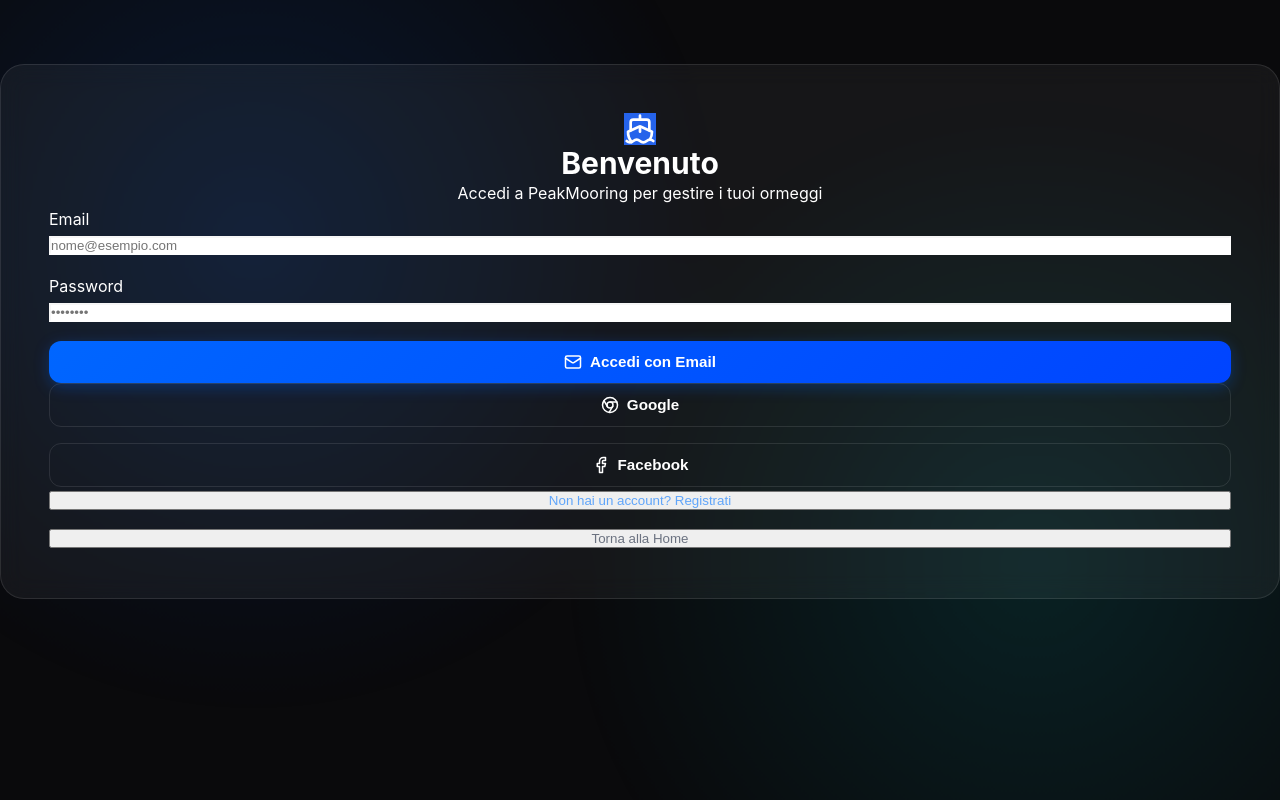
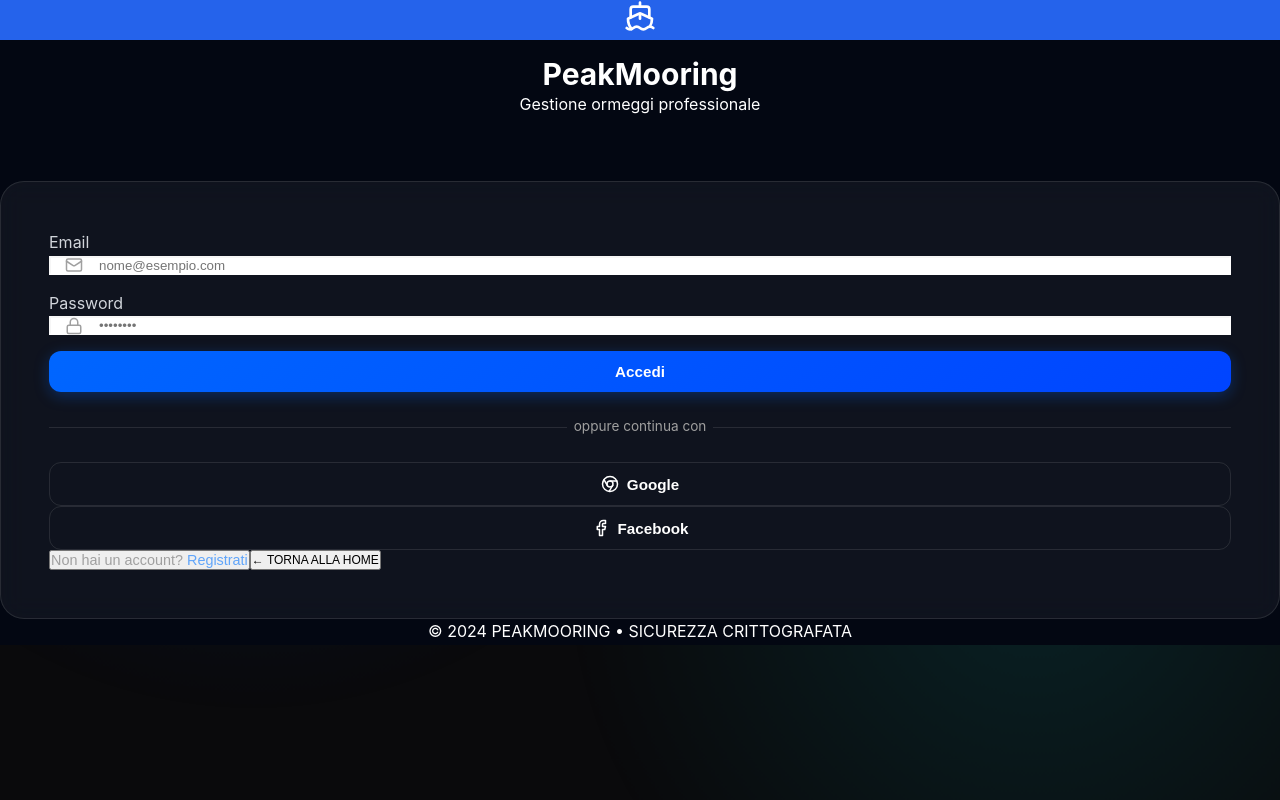
Before and after one commit to PZero/PeakMooring, a React (Vite) app: page / in a window 1280 px wide. Both pictures are taken after a click on the button "Accedi". Built offline with nearby package versions, Linux system fonts and the light colour scheme; no server answers.

Commit message:
Redesign login page UI

```diff
--- a/src/components/Auth.tsx
+++ b/src/components/Auth.tsx
@@ -1,6 +1,6 @@
 import * as React from 'react';
 import { supabase } from '../lib/supabase';
-import { Ship, Mail, Facebook, Chrome } from 'lucide-react';
+import { Ship, Mail, Facebook, Chrome, Lock } from 'lucide-react';
 
 function Auth({ onBack }: { onBack: () => void }) {
   const [email, setEmail] = React.useState('');
@@ -32,85 +32,105 @@
   };
 
   return (
-    <div className="min-h-screen flex items-center justify-center p-4">
-      <div className="gradient-bg" />
-      <div className="glass-card w-full max-w-md p-8">
-        <div className="flex justify-center mb-8">
-          <div className="w-16 h-16 bg-blue-600 rounded-2xl flex items-center justify-center shadow-lg transform rotate-3">
+    <div className="min-h-screen flex items-center justify-center p-4 bg-gray-950 bg-opacity-50">
+      <div className="gradient-bg opacity-50" />
+
+      <div className="w-full max-w-[400px]">
+        {/* Logo/Header */}
+        <div className="text-center mb-8">
+          <div className="inline-flex items-center justify-center w-16 h-16 bg-blue-600 rounded-2xl shadow-xl shadow-blue-500/20 mb-4 transform -rotate-3 hover:rotate-0 transition-transform duration-300">
             <Ship className="text-white" size={32} />
           </div>
+          <h2 className="text-3xl font-bold tracking-tight text-white">PeakMooring</h2>
+          <p className="text-gray-400 mt-2">Gestione ormeggi professionale</p>
         </div>
 
-        <h2 className="text-3xl font-bold text-center mb-2">Benvenuto</h2>
-        <p className="text-gray-400 text-center mb-8">Accedi a PeakMooring per gestire i tuoi ormeggi</p>
-
+        <div className="glass-card !p-8 !mt-0 shadow-2xl border-white/5">
           {message && (
-          <div className={`p-4 rounded-lg mb-6 ${message.type === 'error' ? 'bg-red-500/20 text-red-300' : 'bg-green-500/20 text-green-300'}`}>
+            <div className={`p-4 rounded-xl mb-6 text-sm flex items-center gap-3 animate-in fade-in slide-in-from-top-2 duration-300 ${
+              message.type === 'error' ? 'bg-red-500/10 text-red-400 border border-red-500/20' : 'bg-green-500/10 text-green-400 border border-green-500/20'
+            }`}>
+              <div className={`w-1.5 h-1.5 rounded-full shrink-0 ${message.type === 'error' ? 'bg-red-500' : 'bg-green-500'}`} />
               {message.text}
             </div>
           )}
 
           <form onSubmit={handleEmailLogin} className="space-y-4">
-          <div>
-            <label className="block text-sm font-medium text-gray-400 mb-1">Email</label>
+            <div className="space-y-1.5">
+              <label className="text-sm font-medium text-gray-300 ml-1">Email</label>
+              <div className="input-group">
+                <Mail className="input-icon" size={18} />
                 <input
                   type="email"
-              className="w-full bg-white/5 border border-white/10 rounded-xl px-4 py-3 focus:outline-none focus:border-blue-500 transition-colors"
+                  className="w-full bg-white/5 border border-white/10 rounded-xl px-4 py-3 input-with-icon focus:outline-none focus:border-blue-500 focus:bg-white/10 transition-all text-white placeholder:text-gray-600"
                   placeholder="nome@esempio.com"
                   value={email}
                   onChange={(e) => setEmail(e.target.value)}
                   required
                 />
               </div>
-          <div>
-            <label className="block text-sm font-medium text-gray-400 mb-1">Password</label>
+            </div>
+
+            <div className="space-y-1.5">
+              <label className="text-sm font-medium text-gray-300 ml-1">Password</label>
+              <div className="input-group">
+                <Lock className="input-icon" size={18} />
                 <input
                   type="password"
-              className="w-full bg-white/5 border border-white/10 rounded-xl px-4 py-3 focus:outline-none focus:border-blue-500 transition-colors"
+                  className="w-full bg-white/5 border border-white/10 rounded-xl px-4 py-3 input-with-icon focus:outline-none focus:border-blue-500 focus:bg-white/10 transition-all text-white placeholder:text-gray-600"
                   placeholder="••••••••"
                   value={password}
                   onChange={(e) => setPassword(e.target.value)}
                   required
                 />
               </div>
+            </div>
+
             <button
               type="submit"
               disabled={loading}
-            className="w-full btn btn-primary py-3 flex items-center justify-center gap-2 mt-2"
+              className="w-full btn btn-primary py-3 flex items-center justify-center gap-2 mt-2 shadow-lg shadow-blue-600/20"
             >
-            {loading ? 'Caricamento...' : <><Mail size={18} /> Accedi con Email</>}
+              {loading ? <div className="animate-spin rounded-full h-5 w-5 border-2 border-white/20 border-t-white" /> : 'Accedi'}
             </button>
           </form>
 
-        <div className="grid grid-cols-2 gap-4 mt-6">
+          <div className="social-divider">oppure continua con</div>
+
+          <div className="grid grid-cols-2 gap-3">
             <button
               onClick={() => handleOAuthLogin('google')}
-            className="btn btn-outline flex items-center justify-center gap-2 py-3"
+              className="btn btn-outline flex items-center justify-center gap-2 py-2.5 text-sm hover:bg-white/5 transition-colors"
             >
               <Chrome size={18} /> Google
             </button>
             <button
               onClick={() => handleOAuthLogin('facebook')}
-            className="btn btn-outline flex items-center justify-center gap-2 py-3"
+              className="btn btn-outline flex items-center justify-center gap-2 py-2.5 text-sm hover:bg-white/5 transition-colors"
             >
               <Facebook size={18} /> Facebook
             </button>
           </div>
 
-        <div className="mt-8 pt-8 border-t border-white/10 text-center space-y-4">
+          <div className="mt-8 pt-6 border-t border-white/5 flex flex-col items-center gap-3">
             <button
               onClick={handleEmailSignUp}
-            className="text-blue-400 hover:text-blue-300 text-sm font-medium block w-full"
+              className="auth-footer-link font-medium"
             >
-            Non hai un account? Registrati
+              Non hai un account? <span className="text-blue-400">Registrati</span>
             </button>
             <button
               onClick={onBack}
-            className="text-gray-500 hover:text-gray-400 text-sm block w-full"
+              className="text-xs text-gray-600 hover:text-gray-400 transition-colors uppercase tracking-widest font-semibold"
             >
-            Torna alla Home
+              ← Torna alla Home
             </button>
           </div>
+        </div>
+
+        <p className="text-center text-gray-600 text-[11px] mt-8 uppercase tracking-[0.2em]">
+          &copy; 2024 PeakMooring • Sicurezza Crittografata
+        </p>
       </div>
     </div>
   );
--- a/src/index.css
+++ b/src/index.css
@@ -58,6 +58,7 @@
   font-weight: 800;
   background: linear-gradient(to right, #ffffff, #00f2fe);
   -webkit-background-clip: text;
+  background-clip: text;
   -webkit-text-fill-color: transparent;
   letter-spacing: -0.5px;
 }
@@ -266,3 +267,55 @@
   from { transform: rotate(0deg); }
   to { transform: rotate(360deg); }
 }
+
+/* Auth Redesign Utilities */
+.input-group {
+  position: relative;
+  display: flex;
+  align-items: center;
+}
+
+.input-icon {
+  position: absolute;
+  left: 1rem;
+  color: var(--text-muted);
+  pointer-events: none;
+}
+
+.input-with-icon {
+  padding-left: 3rem !important;
+}
+
+.social-divider {
+  display: flex;
+  align-items: center;
+  text-align: center;
+  margin: 1.5rem 0;
+  color: var(--text-muted);
+  font-size: 0.85rem;
+}
+
+.social-divider::before,
+.social-divider::after {
+  content: '';
+  flex: 1;
+  border-bottom: 1px solid var(--glass-border);
+}
+
+.social-divider:not(:empty)::before {
+  margin-right: .5em;
+}
+
+.social-divider:not(:empty)::after {
+  margin-left: .5em;
+}
+
+.auth-footer-link {
+  color: var(--text-muted);
+  font-size: 0.9rem;
+  transition: color 0.2s;
+}
+
+.auth-footer-link:hover {
+  color: var(--primary);
+}
```
Lines whose indentation alone changed are shown as unchanged.
